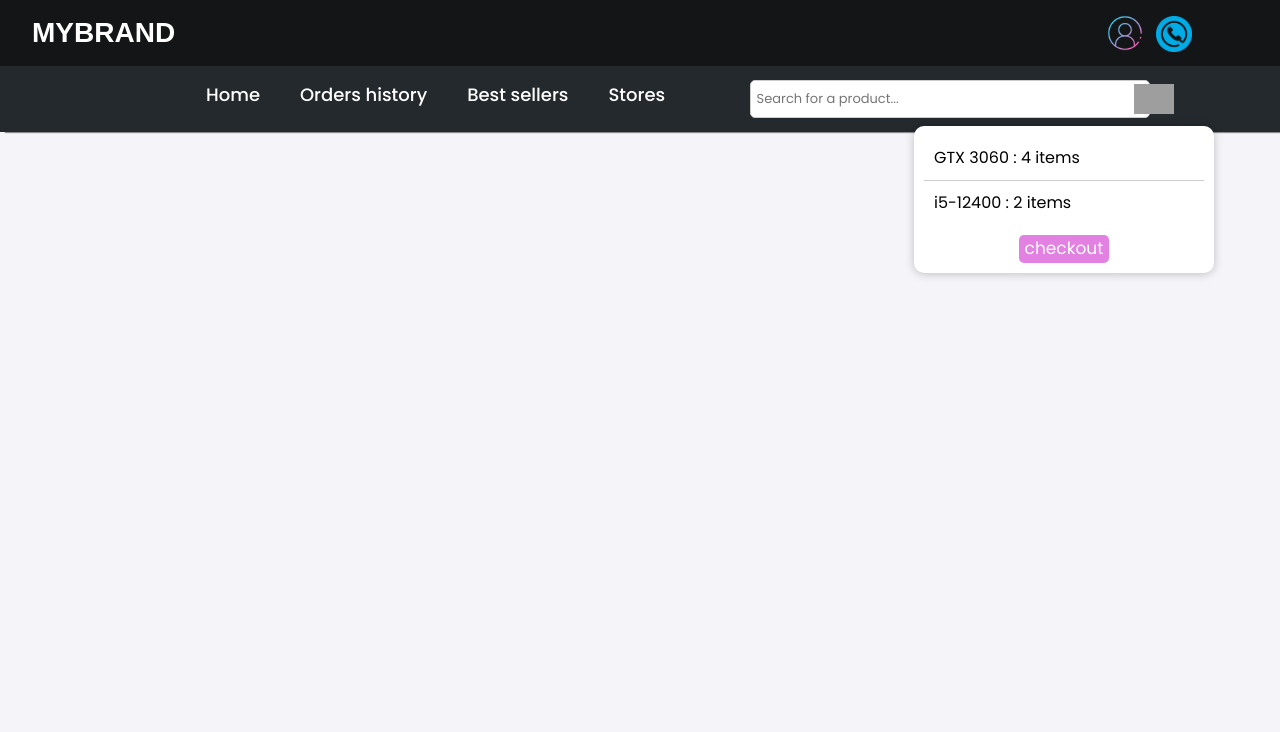
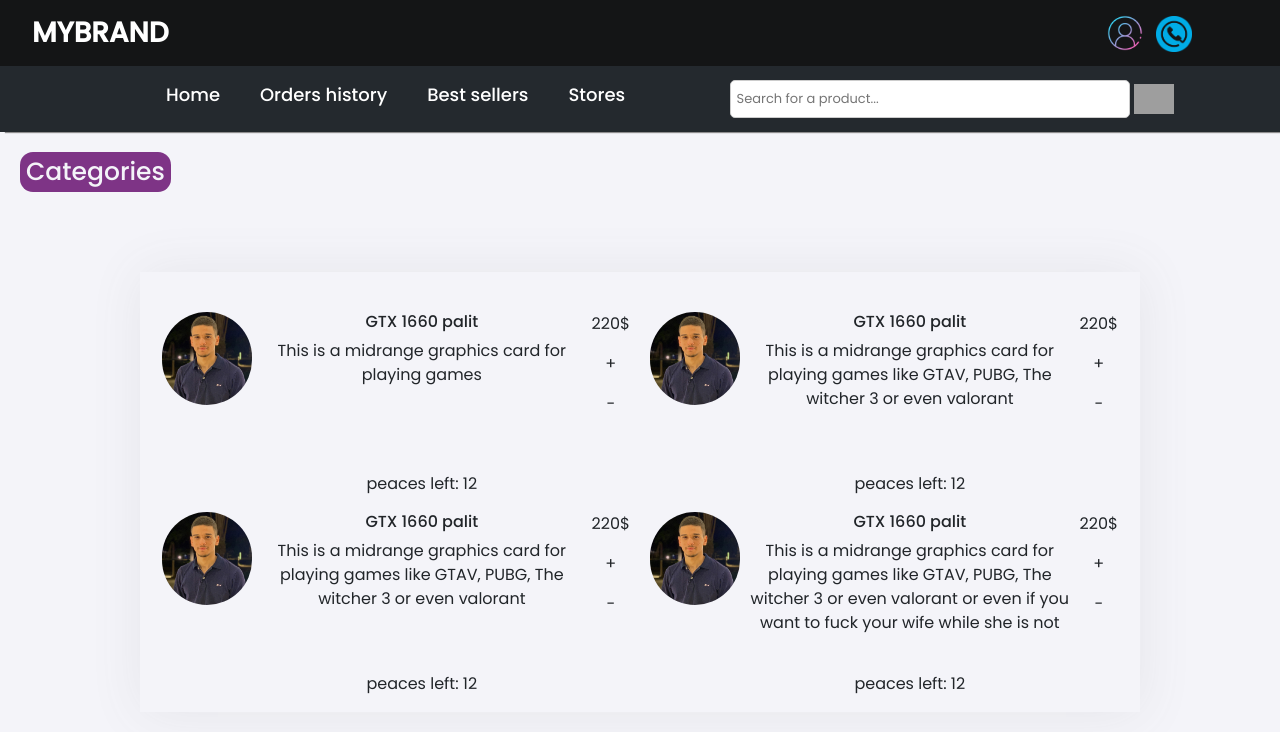
Before and after one commit to Makarona10/e-commerce-software, a React (Create React App) app in the folder client/: page / in a window 1280 px wide. Shown: the top 732 px of the page. Built offline with nearby package versions, Linux system fonts and the light colour scheme; grey boxes are pictures that could not be loaded.

Commit message:
Browsing page done

```diff
--- a/client/src/App.css
+++ b/client/src/App.css
@@ -1,5 +1,9 @@
+@import url('https://fonts.googleapis.com/css2?family=Poppins:wght@400;500&display=swap');
+
+
 .App {
   text-align: center;
+  font-family: 'Poppins', sans-serif;
 }
 
 .App-logo {
--- a/client/src/App.js
+++ b/client/src/App.js
@@ -2,12 +2,16 @@ import logo from './logo.svg';
 import './App.css';
 import { Nav_bar } from './components/Navbar/Navbar.js';
 import { BrandBar } from './components/brandBar/brandBar.js'
+import { Categoside } from './components/categories/categories.js';
+import { ListProd } from './components/container/container.js';
 
 function App() {
   return (
     <div className="App">
       <BrandBar />
       <Nav_bar />
+      <Categoside />
+      <ListProd />
     </div>
   );
 }
--- a/client/src/components/Navbar/Navbar.css
+++ b/client/src/components/Navbar/Navbar.css
@@ -24,7 +24,7 @@ body {
     justify-content: center;
     gap: 2.5rem;
     margin-bottom: 10px;
-    margin-left: 200px;
+    margin-left: 160px;
 }
 
 .navbar-link {
@@ -77,6 +77,7 @@ body {
     border-radius: 10px;
     width: 300px;
 }
+
 .cart-list:hover {
     cursor: initial;
 }
@@ -114,9 +115,11 @@ body {
 .hidden {
     display: none;
 }
+
 .btn-container {
     padding-bottom: 10px;
 }
+
 .checkout {
     border-radius: 5px;
     border: none;
@@ -124,3 +127,42 @@ body {
     background-color: rgb(226, 129, 226);
     font-size: 17px;
 }
+
+.menu-toggle {
+    display: none;
+    font-size: 1.5rem;
+    cursor: pointer;
+}
+
+@media (max-width: 1170px) {
+    .navbar-links {
+        display: none;
+        flex-direction: column;
+        gap: 1rem;
+        background-color: #24292e;
+        position: absolute;
+        top: 100%;
+        right: 0;
+        left: 0;
+        padding: 1rem;
+        box-shadow: 0 4px 8px rgba(0, 0, 0, 0.1);
+        margin-left: 0;
+        z-index: 1000;
+    }
+
+    .navbar-links.show {
+        display: flex;
+    }
+
+    .menu-toggle {
+        display: block;
+    }
+
+    .search-input {
+        width: 60%;
+    }
+
+    .cart-logo {
+        right: 10px;
+    }
+}
--- a/client/src/components/Navbar/Navbar.js
+++ b/client/src/components/Navbar/Navbar.js
@@ -4,16 +4,18 @@ import './Navbar.css';
 import cart from '../../imgs/cart.png';
 
 export const Nav_bar = () => {
-
     const [cartList, setCartList] = useState([]);
-    const [cartVisible, setCartVisible] = useState('cart-list')
+    const [isCartVisible, setIsCartVisible] = useState(false);
+    const [isMenuVisible, setIsMenuVisible] = useState(false);
 
     const toggleCart = () => {
-        if (cartVisible === 'hidden')
-            setCartVisible('cart-list');
-        else
-            setCartVisible('hidden');
-    }
+        setIsCartVisible(!isCartVisible);
+    };
+
+    const toggleMenu = () => {
+        setIsMenuVisible(!isMenuVisible);
+    };
+
     useEffect(() => {
         setCartList([
             { name: "GTX 3060", quantity: 4 },
@@ -21,10 +23,9 @@ export const Nav_bar = () => {
         ]);
     }, []);
 
-
     return (
         <nav className="navbar">
-            <div className="navbar-links">
+            <div className={`navbar-links ${isMenuVisible ? 'show' : 'hide'}`}>
                 {['Home', 'Orders history', 'Best sellers', 'Stores'].map((link, index) => (
                     <a
                         key={index}
@@ -38,7 +39,7 @@ export const Nav_bar = () => {
             <input type="text" placeholder="Search for a product..." className="search-input" />
             <div className="cart-logo">
                 <img src={cart} alt="cart" width="40px" onClick={toggleCart} />
-                <div className={cartVisible}>
+                <div className={isCartVisible ? 'cart-list' : 'hidden'}>
                     {cartList.length === 0 ? (
                         <p>Cart is empty!</p>
                     ) : (
@@ -46,19 +47,22 @@ export const Nav_bar = () => {
                             <ul className="cart-items">
                                 {cartList.map((item, index) => (
                                     <li key={index} className="cart-item">
-                                        {item.name} : {item.quantity} items
+                                        {item.name} - {item.quantity} items
                                     </li>
                                 ))}
                             </ul>
                             <div className='btn-container'>
-                                <button className='checkout'>checkout</button>
+                                <button className='checkout'>
+                                    checkout
+                                </button>
                             </div>
                         </div>
                     )}
                 </div>
             </div>
+            <div className="menu-toggle" onClick={toggleMenu}>
+                ☰
+            </div>
         </nav>
     );
 };
-
-export default Nav_bar;
--- /dev/null
+++ b/client/src/components/categories/categories.css
@@ -0,0 +1,81 @@
+.sideContainer {
+    margin-top: 20px;
+}
+
+.sideBar {
+    transition: opacity 0.5s ease-out;
+    border-radius: 20px;
+    margin-top: 23px;
+    position: absolute;
+    display: flex;
+    flex-direction: column;
+    float: left;
+    height: 100vh;
+    scroll-snap-type: mandatory;
+    width: 190px;
+    box-shadow: 3px 20px 3px rgba(161, 136, 160, 0.154);
+    background-color: #f4f4f9;
+    z-index: 10;
+}
+
+.sideBar.collapsed {
+    opacity: 0;
+    transition: opacity 0.2s ease-out;
+}
+
+.sideBar h3 {
+    color: rgb(71, 0, 74);
+    padding-top: 30px;
+    font-weight: 900;
+}
+
+.categs {
+    margin-top: 20px;
+}
+
+.categ {
+    width: 100%;
+    padding: 8px;
+    transition: 100ms ease, 100ms ease;
+    border-radius: 2px;
+    text-align: center;
+    align-items: center;
+}
+
+.categ:hover {
+    background-color: rgba(128, 78, 174, 0.459);
+    color: azure;
+    cursor: context-menu;
+}
+
+@media (max-width: 1380px) {
+    .sideBar {
+        opacity: 0;
+        transition: opacity 0.2s ease-out;
+    }
+
+    .sideBar.collapsed {
+        opacity: 100;
+        transition: opacity 0.2s ease-out;
+    }
+
+    .categ-toggle {
+        display: flex;
+        position: relative;
+        max-height: 45px;
+    }
+}
+
+.categ-toggle {
+    border: none;
+    color: #f4f4f9;
+    background-color: #7e3486;
+    border-radius: 13px;
+    max-height: 45px;
+    display: flex;
+    margin-left: 20px;
+    font-size: 25px;
+    font-weight: 500;
+    position: relative;
+    z-index: 100;
+}
--- /dev/null
+++ b/client/src/components/categories/categories.js
@@ -0,0 +1,30 @@
+import React, { useState } from "react";
+import './categories.css';
+
+
+export const Categoside = () => {
+
+    const [isCollapsed, setIsCollapsed] = useState(false);
+    const toggleMenu = () => {
+        setIsCollapsed(!isCollapsed);
+    };
+
+    return (
+        <div className="sideContainer">
+            <button className="categ-toggle" onClick={toggleMenu}>
+                Categories
+            </button>
+            <div className={`sideBar ${isCollapsed ? 'collapsed' : ''}`}>
+                {/* <h3>Categories</h3> */}
+                <div className={`categs`} >
+                    <div className="categ"><p>Electronics</p></div>
+                    <div className="categ"><p>Computers</p></div>
+                    <div className="categ"><p>Shoes</p></div>
+                    <div className="categ"><p>Furniture</p></div>
+                    <div className="categ"><p>Sports</p></div>
+                    <div className="categ"><p>Games</p></div>
+                </div>
+            </div>
+        </div >
+    );
+}
--- /dev/null
+++ b/client/src/components/container/container.css
@@ -0,0 +1,49 @@
+.container {
+    display: flex;
+    grid-column: 500px 500px;
+    flex-wrap: wrap;
+    position: relative;
+    width: 1000px;
+    box-shadow: 1px 1px 50px rgba(103, 103, 103, 0.097);
+    margin-top: 80px;
+    padding-top: 40px;
+}
+
+.product {
+    min-width: 450px;
+    flex: 1;
+    display: flex;
+    height: 200px;
+    padding-left: 10px;
+}
+
+.det {
+    display: flex;
+    flex-direction: column;
+}
+
+.det:nth-child(2) {
+    position: relative;
+    bottom: 0;
+}
+
+.description {
+    display: flex;
+    height: 150px;
+}
+
+.description p {
+    height: 100px;
+    overflow: hidden;
+    text-overflow: ellipsis;
+}
+
+.product img {
+    width: 90px;
+    border-radius: 50px;
+}
+
+.carting {
+    margin-left: auto;
+    padding-right: 10px;
+}
--- /dev/null
+++ b/client/src/components/container/container.js
@@ -0,0 +1,95 @@
+import React from "react";
+import './container.css';
+import photo from '../../imgs/1719547154542-377507952_2261275914061761_1401848363136747267_n.jpg'
+
+
+export const ListProd = () => {
+    return (
+        <div className="container">
+            <div className="product">
+                <div>
+                    <img src={photo} alt="photo" />
+                </div>
+                <div className="det">
+                    <div>
+                        <h6>GTX 1660 palit</h6>
+                    </div>
+                    <div className="description">
+                        <p>This is a midrange graphics card for playing games</p>
+                    </div>
+                    <div>
+                        <p>peaces left: 12</p>
+                    </div>
+                </div>
+                <div className='carting'>
+                    <p>220$</p>
+                    <p>+</p>
+                    <p>-</p>
+                </div>
+            </div>
+            <div className="product">
+                <div>
+                    <img src={photo} alt="photo" />
+                </div>
+                <div className="det">
+                    <div>
+                        <h6>GTX 1660 palit</h6>
+                    </div>
+                    <div className="description">
+                        <p>This is a midrange graphics card for playing games like GTAV, PUBG, The witcher 3 or even valorant</p>
+                    </div>
+                    <div>
+                        <p>peaces left: 12</p>
+                    </div>
+                </div>
+                <div className='carting'>
+                    <p>220$</p>
+                    <p>+</p>
+                    <p>-</p>
+                </div>
+            </div>
+            <div className="product">
+                <div>
+                    <img src={photo} alt="photo" />
+                </div>
+                <div className="det">
+                    <div>
+                        <h6>GTX 1660 palit</h6>
+                    </div>
+                    <div className="description">
+                        <p>This is a midrange graphics card for playing games like GTAV, PUBG, The witcher 3 or even valorant</p>
+                    </div>
+                    <div>
+                        <p>peaces left: 12</p>
+                    </div>
+                </div>
+                <div className='carting'>
+                    <p>220$</p>
+                    <p>+</p>
+                    <p>-</p>
+                </div>
+            </div>
+            <div className="product">
+                <div>
+                    <img src={photo} alt="photo" />
+                </div>
+                <div className="det">
+                    <div>
+                        <h6>GTX 1660 palit</h6>
+                    </div>
+                    <div className="description">
+                        <p>This is a midrange graphics card for playing games like GTAV, PUBG, The witcher 3 or even valorant or even if you want to fuck your wife while she is not there you can get in a video call with her using this card</p>
+                    </div>
+                    <div>
+                        <p>peaces left: 12</p>
+                    </div>
+                </div>
+                <div className='carting'>
+                    <p>220$</p>
+                    <p>+</p>
+                    <p>-</p>
+                </div>
+            </div>
+        </div>
+    )
+}
--- /dev/null
+++ b/package.json
@@ -0,0 +1,5 @@
+{
+  "dependencies": {
+    "flowbite-react": "^0.10.1"
+  }
+}
```
Also changed, not shown: client/src/imgs/1719547154542-377507952_2261275914061761_1401848363136747267_n.jpg (added), 1 other file (tests, documents, lock files or other folders).
